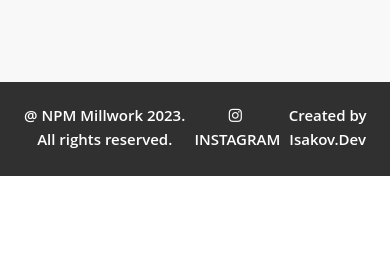
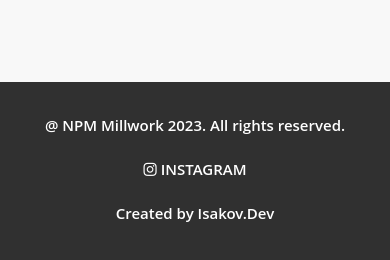
Before and after one commit to TopProfessional/NpmMillwork, a website: page public/view/home.html in a window 390 px wide. Shown: the part 3597-3857 px from the top of the page. Before the commit the page ends 3773 px from the top, so only its background shows below. Drawn offline with nearby package versions, Linux system fonts and the light colour scheme.

Commit message:
responsive footer

```diff
--- a/public/css/media.css
+++ b/public/css/media.css
@@ -242,6 +242,17 @@
     display: block;
   }
 
+  .copy__text{
+    justify-content: normal;
+    flex-direction: column;
+  }
+
+  .copy__text-corp,
+  .copy__text-inst,
+  .copy__text-dev{
+    margin: 10px auto;
+  }
+
 }
 
 @media (max-width: 600px) {
```
